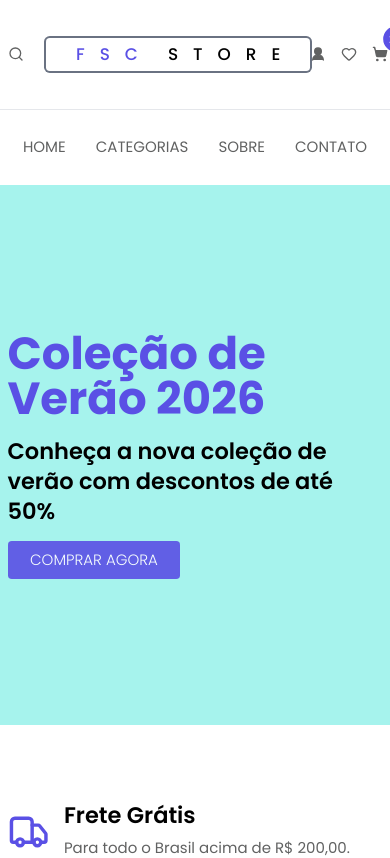
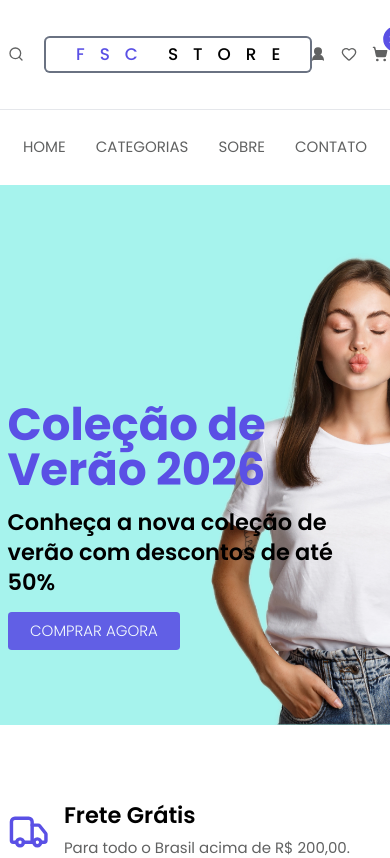
Before and after one commit to adrjmiranda/fsc-ecommerce, a React (Vite) app: page / in a window 390 px wide. Shown: the top 858 px of the page. Built offline with nearby package versions, Linux system fonts and the light colour scheme.

Commit message:
refactor: update hero section layout, and enhance category card

```diff
--- a/src/pages/Public/Home/Sections/Hero/index.tsx
+++ b/src/pages/Public/Home/Sections/Hero/index.tsx
@@ -9,12 +9,12 @@ const Hero = () => {
         <img
           src={HeroImage}
           alt="FSC E-commerce"
-          className="7xl:w-auto 7xl:left-44 relative h-full w-full object-cover object-right"
+          className="relative h-full w-full object-cover object-left sm:-left-20"
         />
       </div>
 
       <div className="wrapper relative z-10 h-full">
-        <div className="ml-auto flex h-full flex-col justify-center gap-4 sm:w-1/2">
+        <div className="ml-auto flex h-full flex-col justify-end gap-4 py-20 sm:w-1/2 sm:justify-center sm:py-0">
           <h1 className="text-primary text-5xl font-bold">
             Coleção de Verão 2026
           </h1>
```
Also changed, not shown: src/assets/images/hero.webp.
